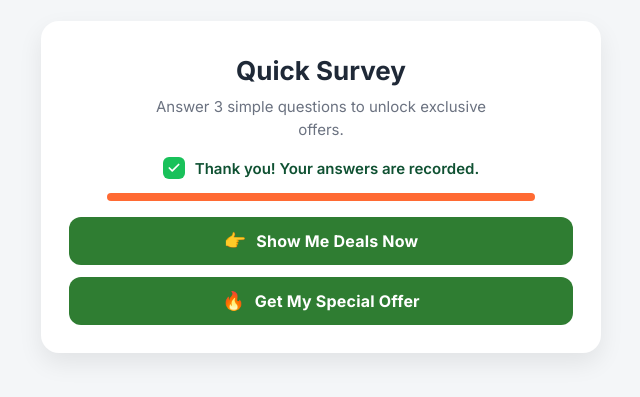
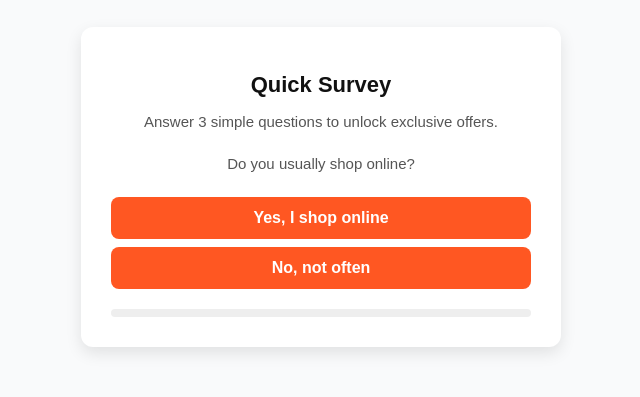
Before and after one commit to kevinpaul521/123link, a plain HTML site: page index.html in a window 1280 px wide. Shown: the part 213-610 px from the top of the page, without its empty margins (319-959 px from the left). Drawn offline with Linux system fonts and the light colour scheme.

Commit message:
Update index.html

```diff
--- a/index.html
+++ b/index.html
@@ -1,122 +1,137 @@
-<!doctype html>
+<!DOCTYPE html>
 <html lang="en">
 <head>
-  <meta charset="utf-8" />
-  <meta name="viewport" content="width=device-width, initial-scale=1" />
+  <meta charset="UTF-8">
+  <meta name="viewport" content="width=device-width, initial-scale=1.0">
   <title>Quick Survey</title>
-  <link rel="preconnect" href="https://fonts.googleapis.com">
-  <link href="https://fonts.googleapis.com/css2?family=Inter:wght@400;500;600;700&display=swap" rel="stylesheet">
   <style>
-    :root{
-      --bg:#f4f6f8;
-      --card:#ffffff;
-      --text:#1f2937;
-      --muted:#6b7280;
-      --green:#2f7d32;
-      --green-press:#296d2c;
-      --bar:#ff6a33;
-      --success:#15b34a;
-      --shadow: 0 10px 25px rgba(0,0,0,.08);
-      --radius:18px;
+    body {
+      margin: 0;
+      font-family: "Arial", sans-serif;
+      background: #f9fafb;
+      color: #333;
+      display: flex;
+      align-items: center;
+      justify-content: center;
+      height: 100vh;
     }
-    *{box-sizing:border-box}
-    html,body{height:100%}
-    body{
-      margin:0;
-      font-family:Inter,system-ui,Segoe UI,Roboto,Helvetica,Arial;
-      background:var(--bg);
-      color:var(--text);
-      display:grid;
-      place-items:center;
+    .survey-box {
+      background: #fff;
+      border-radius: 12px;
+      box-shadow: 0 6px 16px rgba(0,0,0,0.1);
+      width: 90%;
+      max-width: 420px;
+      padding: 30px;
+      text-align: center;
+      animation: fadeIn 0.6s ease-in-out;
     }
-    .card{
-      width:min(92vw, 560px);
-      background:var(--card);
-      border-radius:var(--radius);
-      box-shadow:var(--shadow);
-      padding:28px;
+    h1 {
+      font-size: 22px;
+      margin-bottom: 15px;
+      color: #111;
     }
-    .title{
-      margin:6px 0 10px;
-      text-align:center;
-      font-weight:700;
-      font-size: clamp(20px, 2.2vw + 12px, 26px);
+    p {
+      font-size: 15px;
+      margin-bottom: 25px;
+      color: #555;
     }
-    .subtitle{
-      margin:0 auto 16px;
-      text-align:center;
-      color:var(--muted);
-      max-width:40ch;
-      line-height:1.5;
-      font-size:15px;
+    .btn {
+      display: block;
+      width: 100%;
+      margin: 8px 0;
+      padding: 12px;
+      border: none;
+      border-radius: 8px;
+      font-size: 16px;
+      cursor: pointer;
+      background: #ff5722;
+      color: #fff;
+      font-weight: bold;
+      transition: 0.3s;
     }
-    .row{
-      display:flex;
-      align-items:center;
-      gap:10px;
-      justify-content:center;
-      margin:10px 0 14px;
-      color:#0f5132;
-      font-weight:600;
-      font-size:15px;
+    .btn:hover {
+      background: #e64a19;
     }
-    .check{
-      width:22px;height:22px;border-radius:6px;
-      background:#19c15a;display:grid;place-items:center;
+    .progress {
+      margin-top: 20px;
+      height: 8px;
+      background: #eee;
+      border-radius: 4px;
+      overflow: hidden;
     }
-    .check svg{width:14px;height:14px;stroke:#fff;stroke-width:3;fill:none;stroke-linecap:round;stroke-linejoin:round}
-    .bar{
-      height:8px;border-radius:999px;background:var(--bar);
-      margin:10px auto 16px; width:85%;
+    .progress-bar {
+      width: 0;
+      height: 100%;
+      background: #ff5722;
+      transition: width 0.4s ease;
     }
-    .actions{display:grid;gap:12px; margin-top:6px}
-    .btn{
-      text-decoration:none;
-      border:0;
-      width:100%;
-      border-radius:12px;
-      padding:14px 16px;
-      background:var(--green);
-      color:#fff;
-      font-weight:700;
-      letter-spacing:.2px;
-      display:flex;align-items:center;justify-content:center;gap:10px;
-      transition:.15s transform ease, .15s filter ease, .15s background-color ease;
+    .cta-box {
+      margin-top: 20px;
+      display: none;
     }
-    .btn:hover{filter:brightness(1.05)}
-    .btn:active{transform:translateY(1px); background:var(--green-press)}
-    .emoji{font-size:18px; line-height:1}
-    @media (max-width:420px){
-      .card{padding:22px}
-      .subtitle{font-size:14px}
-      .btn{padding:13px}
+    .cta-box .btn {
+      background: #388e3c;
+    }
+    .cta-box .btn:hover {
+      background: #2e7d32;
+    }
+    @keyframes fadeIn {
+      from { opacity: 0; transform: translateY(20px); }
+      to { opacity: 1; transform: translateY(0); }
     }
   </style>
 </head>
 <body>
-  <main class="card">
-    <h1 class="title">Quick Survey</h1>
-    <p class="subtitle">Answer 3 simple questions to unlock exclusive offers.</p>
 
-    <div class="row">
-      <span class="check">
-        <svg viewBox="0 0 24 24"><path d="M20 6L9 17l-5-5"/></svg>
-      </span>
-      <span>Thank you! Your answers are recorded.</span>
+  <div class="survey-box">
+    <h1>Quick Survey</h1>
+    <p>Answer 3 simple questions to unlock exclusive offers.</p>
+
+    <div id="quiz">
+      <p>Do you usually shop online?</p>
+      <button class="btn" onclick="nextStep()">Yes, I shop online</button>
+      <button class="btn" onclick="nextStep()">No, not often</button>
     </div>
 
-    <div class="bar"></div>
+    <div class="progress">
+      <div class="progress-bar" id="progressBar"></div>
+    </div>
 
-    <div class="actions">
-      <a href="https://www.temu.com/" target="_blank" class="btn">
-        <span class="emoji">👉</span>
-        <span>Show Me Deals Now</span>
-      </a>
-      <a href="https://www.temu.com/" target="_blank" class="btn">
-        <span class="emoji">🔥</span>
-        <span>Get My Special Offer</span>
-      </a>
+    <div class="cta-box" id="ctaBox">
+      <button class="btn" onclick="goToOffer()">👉 Show Me Deals Now</button>
+      <button class="btn" onclick="goToOffer()">🔥 Get My Special Offer</button>
     </div>
-  </main>
+  </div>
+
+  <script>
+    let step = 0;
+    const questions = [
+      ["Do you usually shop online?", ["Yes, I shop online", "No, not often"]],
+      ["What kind of products interest you most?", ["Electronics", "Fashion", "Home & Lifestyle"]],
+      ["Would you like to access today’s top deals?", ["Yes, show me deals!", "Maybe later"]]
+    ];
+
+    function nextStep() {
+      step++;
+      const quiz = document.getElementById("quiz");
+      const progressBar = document.getElementById("progressBar");
+      const ctaBox = document.getElementById("ctaBox");
+
+      if (step < questions.length) {
+        let q = questions[step];
+        quiz.innerHTML = `<p>${q[0]}</p>` + q[1].map(ans => `<button class='btn' onclick='nextStep()'>${ans}</button>`).join("");
+        progressBar.style.width = ((step / questions.length) * 100) + "%";
+      } else {
+        progressBar.style.width = "100%";
+        quiz.innerHTML = `<p>✅ Thank you! Your answers are recorded.</p>`;
+        ctaBox.style.display = "block";
+      }
+    }
+
+    function goToOffer() {
+      window.location.href = "https://www.temu.com";
+    }
+  </script>
+
 </body>
 </html>
```
